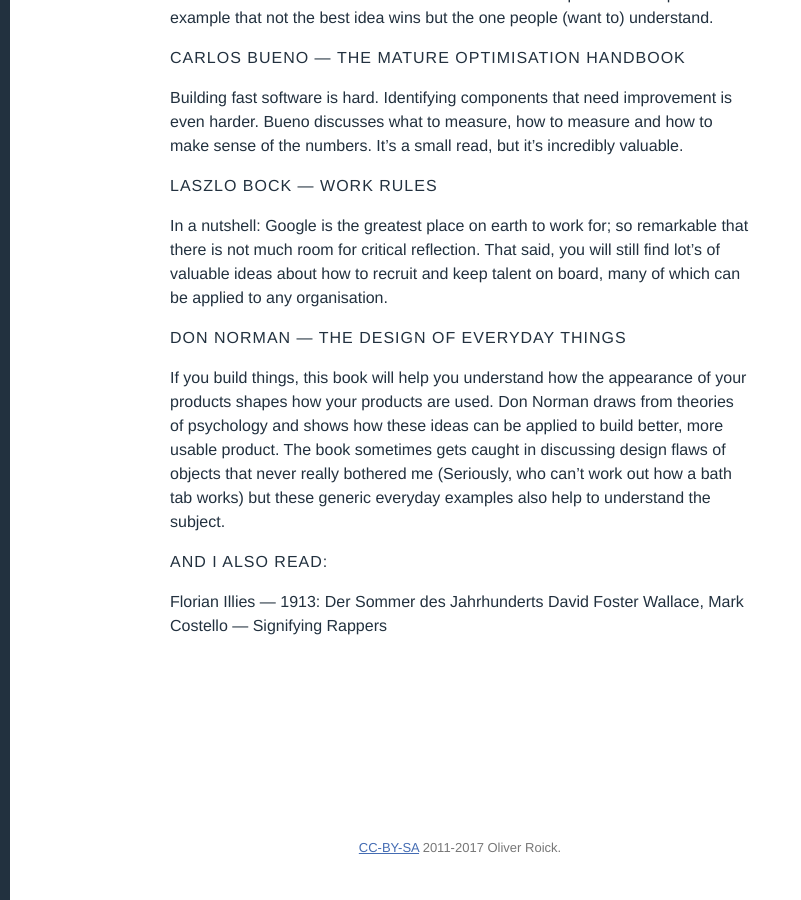
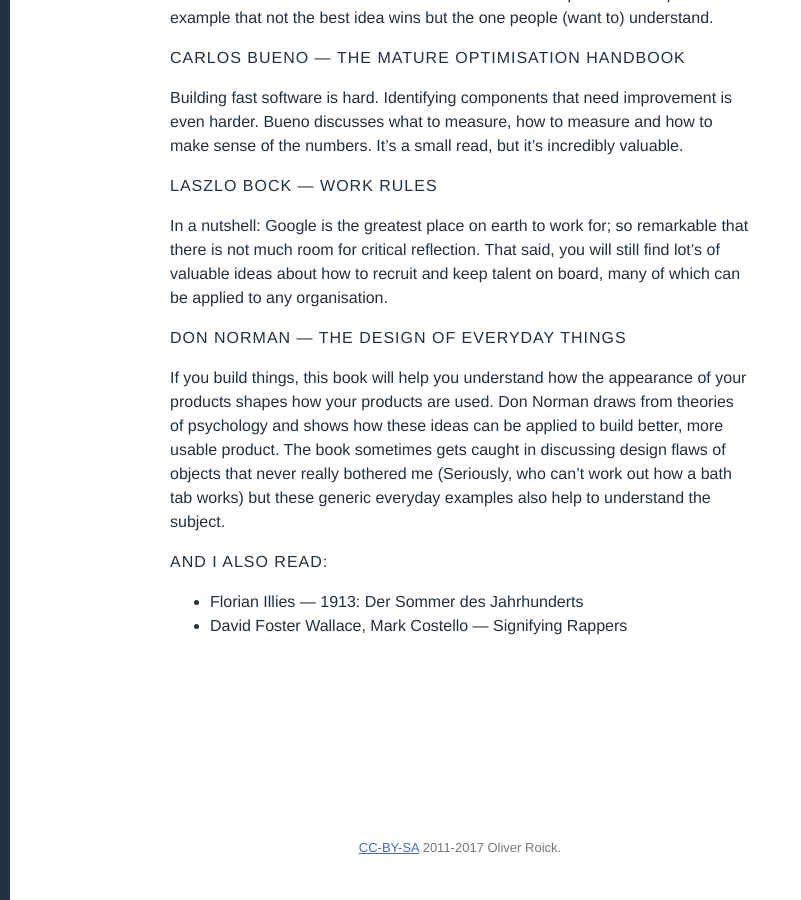
Before and after one commit to oliverroick/oliverroick.net, a Jekyll site: the page built from _posts/2017-01-02-2016-reading.md, in a window 1280 px wide and 900 px high, scrolled down 1105 px. Shown: the whole window, without its empty margins (0-801 px from the left). Built offline with Jekyll 4.4.1, drawn with Linux system fonts in a browser that asks for light colours; comment, search, counter and statistics services are not loaded.

```diff
--- a/_posts/2017-01-02-2016-reading.md
+++ b/_posts/2017-01-02-2016-reading.md
@@ -40,5 +40,5 @@ If you build things, this book will help you understand how the appearance of yo
 
 ### And I also read:
 
-Florian Illies — 1913: Der Sommer des Jahrhunderts
-David Foster Wallace, Mark Costello — Signifying Rappers
+- Florian Illies — 1913: Der Sommer des Jahrhunderts
+- David Foster Wallace, Mark Costello — Signifying Rappers
```
